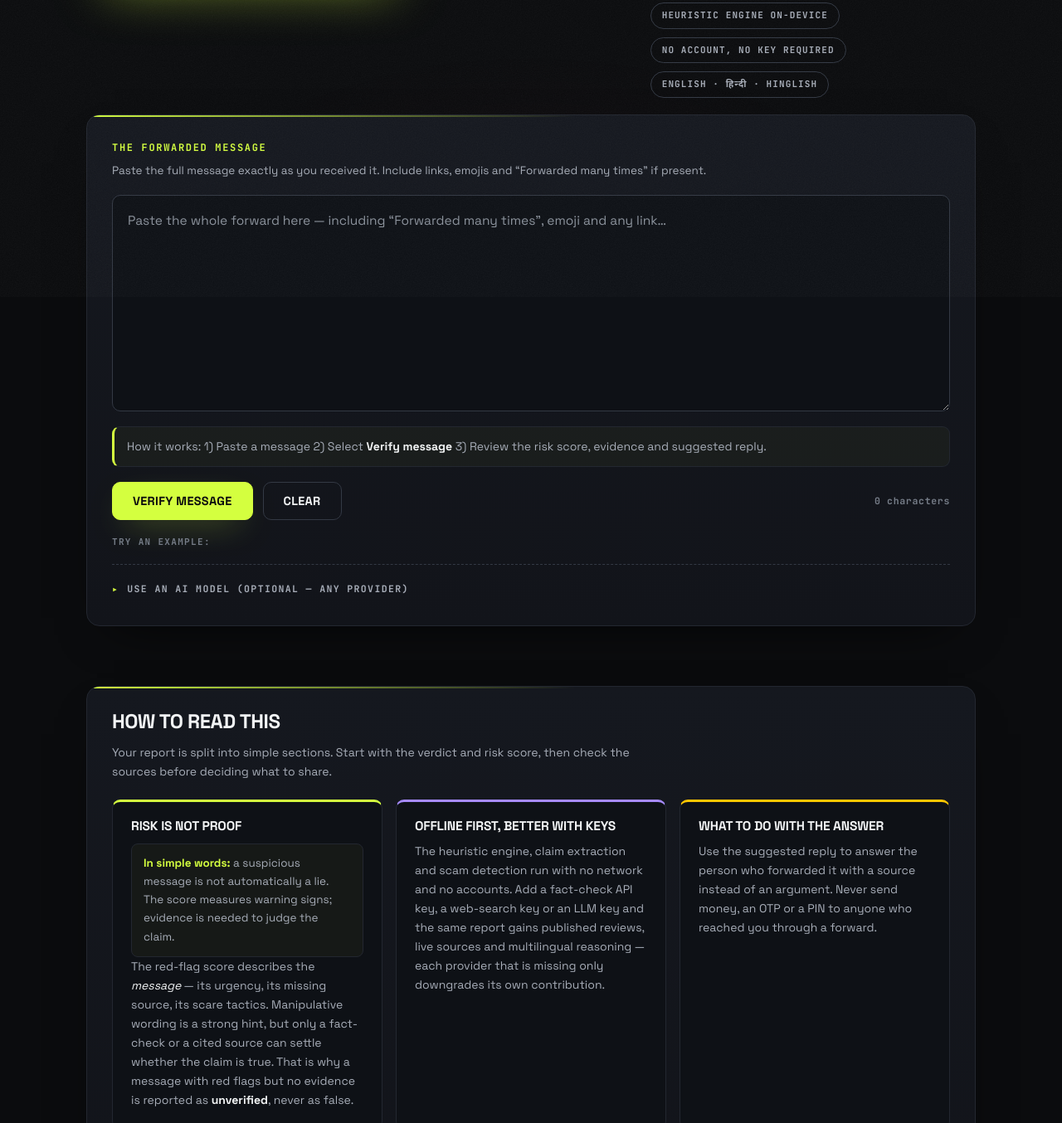
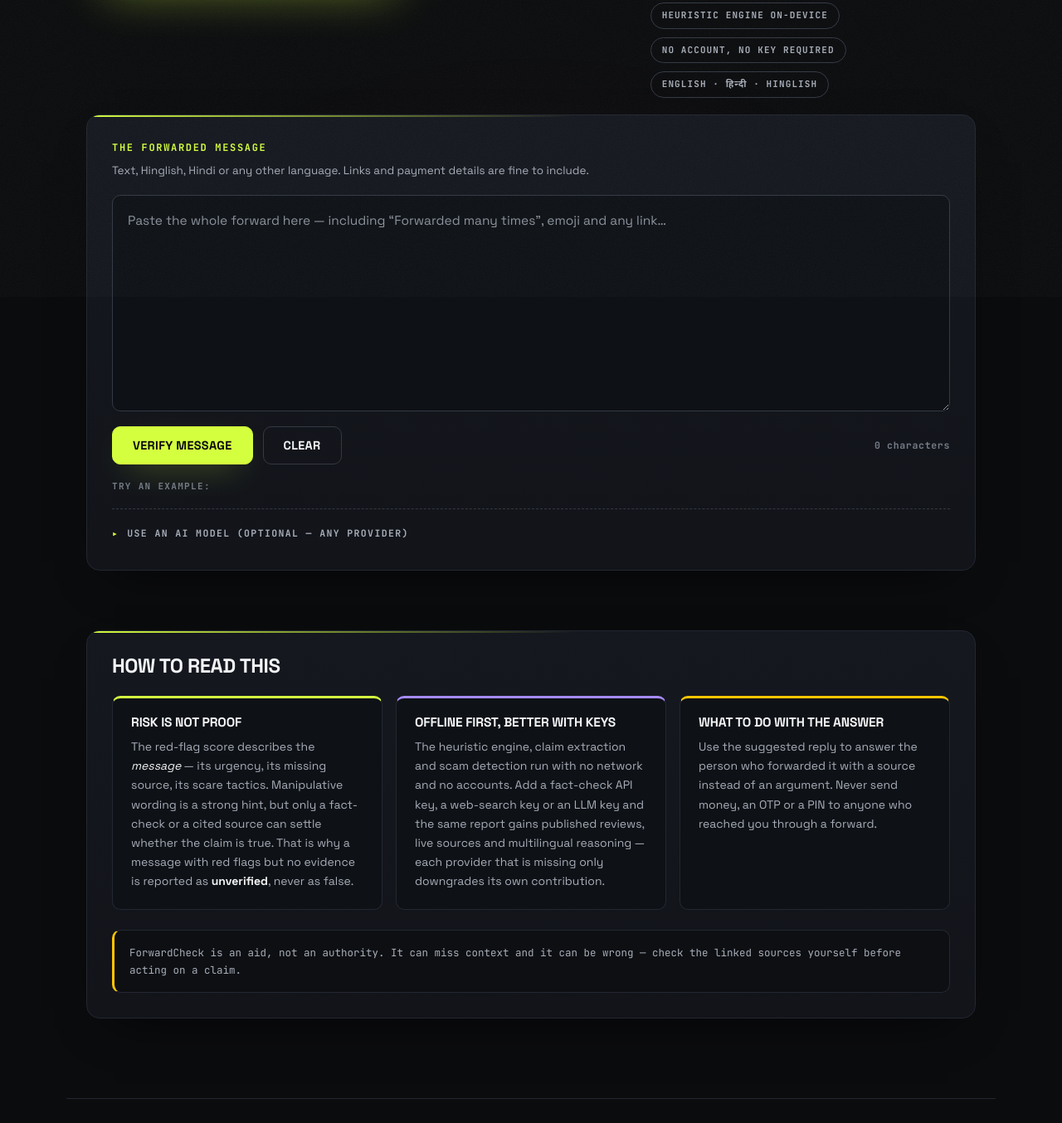
Before and after one commit to Sujal861/fake-news-misinformation-verifier, a website: page public/index.html in a window 1280 px wide. Shown: the part 442-1796 px from the top of the page at 83% size. Drawn offline with Linux system fonts and the light colour scheme; no server answers.

Commit message:
Restore original homepage; README-only update scope

```diff
--- a/public/index.html
+++ b/public/index.html
@@ -59,7 +59,7 @@
       <section class="panel input-panel">
         <label class="field-label" for="message">
           The forwarded message
-          <span class="hint">Paste the full message exactly as you received it. Include links, emojis and “Forwarded many times” if present.</span>
+          <span class="hint">Text, Hinglish, Hindi or any other language. Links and payment details are fine to include.</span>
         </label>
         <textarea
           id="message"
@@ -68,7 +68,6 @@
           spellcheck="false"
         ></textarea>
 
-        <p class="field-help">How it works: 1) Paste a message  2) Select <strong>Verify message</strong>  3) Review the risk score, evidence and suggested reply.</p>
         <div class="controls">
           <button id="verify" class="btn primary" type="button">
             <span class="btn-label">Verify message</span>
@@ -123,11 +122,9 @@
 
       <section class="panel explainer">
         <h2>How to read this</h2>
-        <p class="section-intro">Your report is split into simple sections. Start with the verdict and risk score, then check the sources before deciding what to share.</p>
         <div class="explain-grid">
           <div>
             <h3>Risk is not proof</h3>
-            <p class="plain-language"><strong>In simple words:</strong> a suspicious message is not automatically a lie. The score measures warning signs; evidence is needed to judge the claim.</p>
             <p>
               The red-flag score describes the <em>message</em> — its urgency, its missing source, its
               scare tactics. Manipulative wording is a strong hint, but only a fact-check or a cited
```
